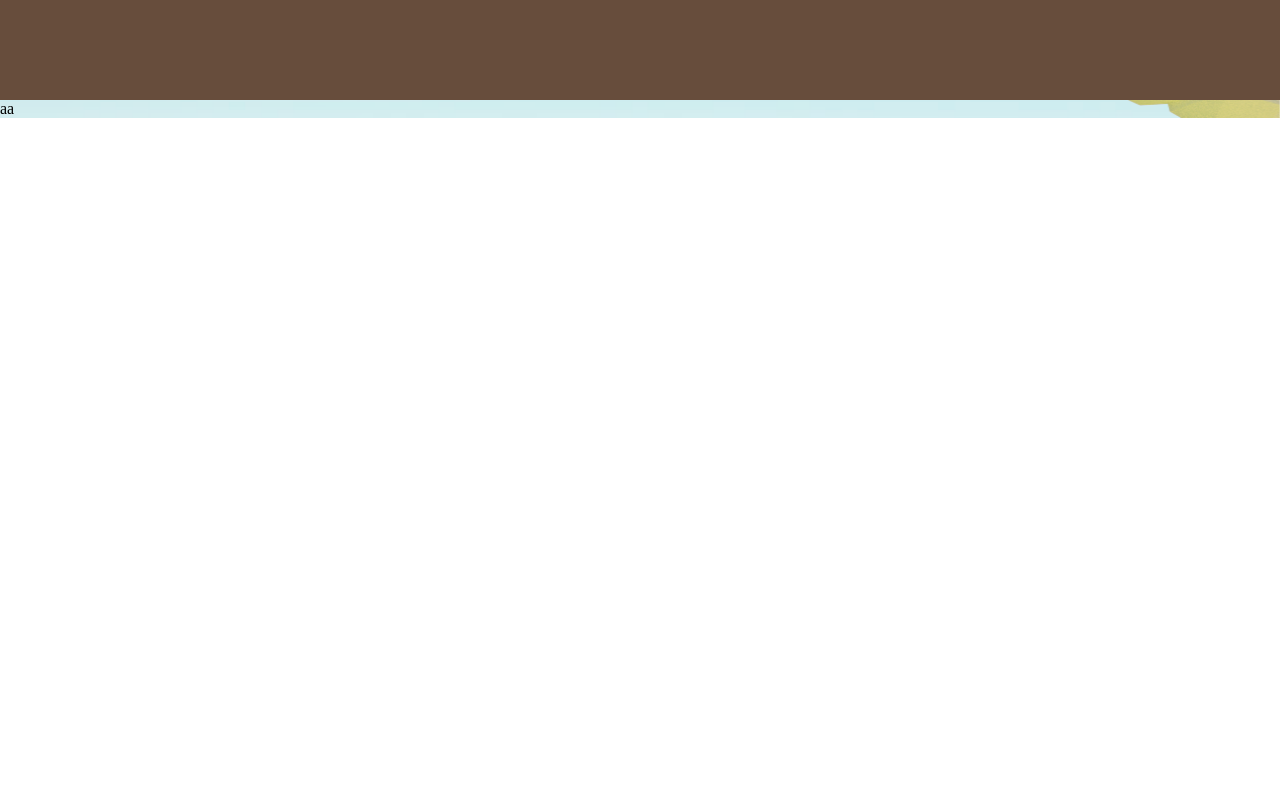
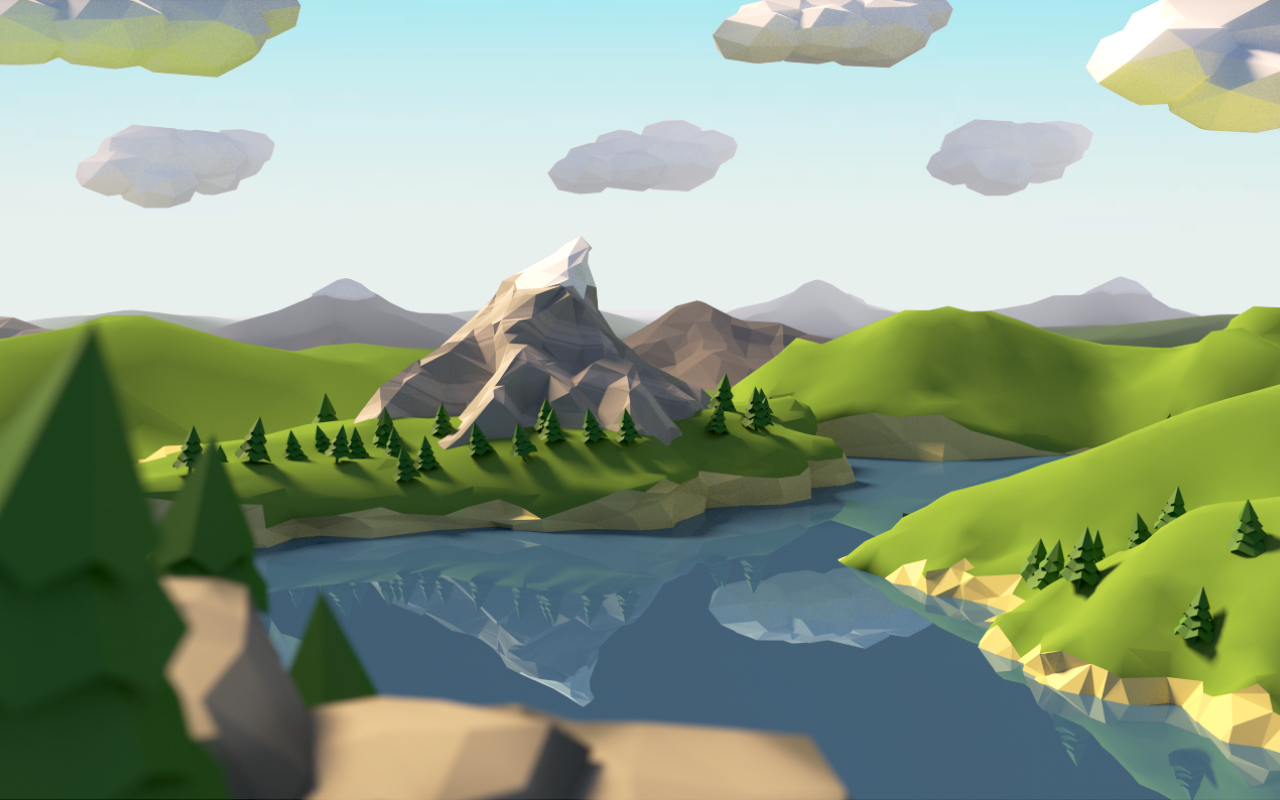
Before and after one commit to PierreLuypaert/MafiaCubaGame, an Angular app in the folder mafiacuba/: page /homepage in a window 1280 px wide. Built offline with nearby package versions, Linux system fonts and the light colour scheme.

Commit message:
add background image , Homepage

```diff
--- a/mafiacuba/src/app/app.component.css
+++ b/mafiacuba/src/app/app.component.css
@@ -1,9 +1,3 @@
-*{
-    margin:0px;
-    padding:0px;
-    width:100%;
-    height:100%;
-}
 
 body{
     margin:0px;
@@ -11,8 +5,3 @@ body{
     width:100%;
     height:100%;
 }
-
-.header {
-    background-color:#674d3c;
-    height:100px;
-}
--- a/mafiacuba/src/app/app.component.html
+++ b/mafiacuba/src/app/app.component.html
@@ -1,2 +1,2 @@
-<div class="header"></div>
+
 <router-outlet></router-outlet>
--- a/mafiacuba/src/app/homepage/homepage.component.css
+++ b/mafiacuba/src/app/homepage/homepage.component.css
@@ -1,11 +1,24 @@
 .background-img{
 
 	background: url('../../assets/images/background-home.png');
-	background-position: center center;
 	background-repeat: no-repeat;
-	background-attachment: fixed;
-
+	background-position: 50% 50%;
 	background-size: cover;
+	display: flex;
+	overflow: hidden;
 	width:100%;
 	height:100%;
 }
+
+.container{
+	height: 100vh;
+    display: flex;
+}
+
+.homepage {
+	width: 100%;
+	height: 100%;
+	position: relative;
+	display: flex;
+	overflow: hidden;
+}
--- a/mafiacuba/src/app/homepage/homepage.component.html
+++ b/mafiacuba/src/app/homepage/homepage.component.html
@@ -1,3 +1,9 @@
-<div class="homepage" style="width:100%; height:100%;">
-    <div class="background-img">aa</div>
+
+<div class="container">
+	<div class="header"></div>
+	<div class="homepage">
+		<div class="background-img">
+
+		</div>
+	</div>
 </div>
```
